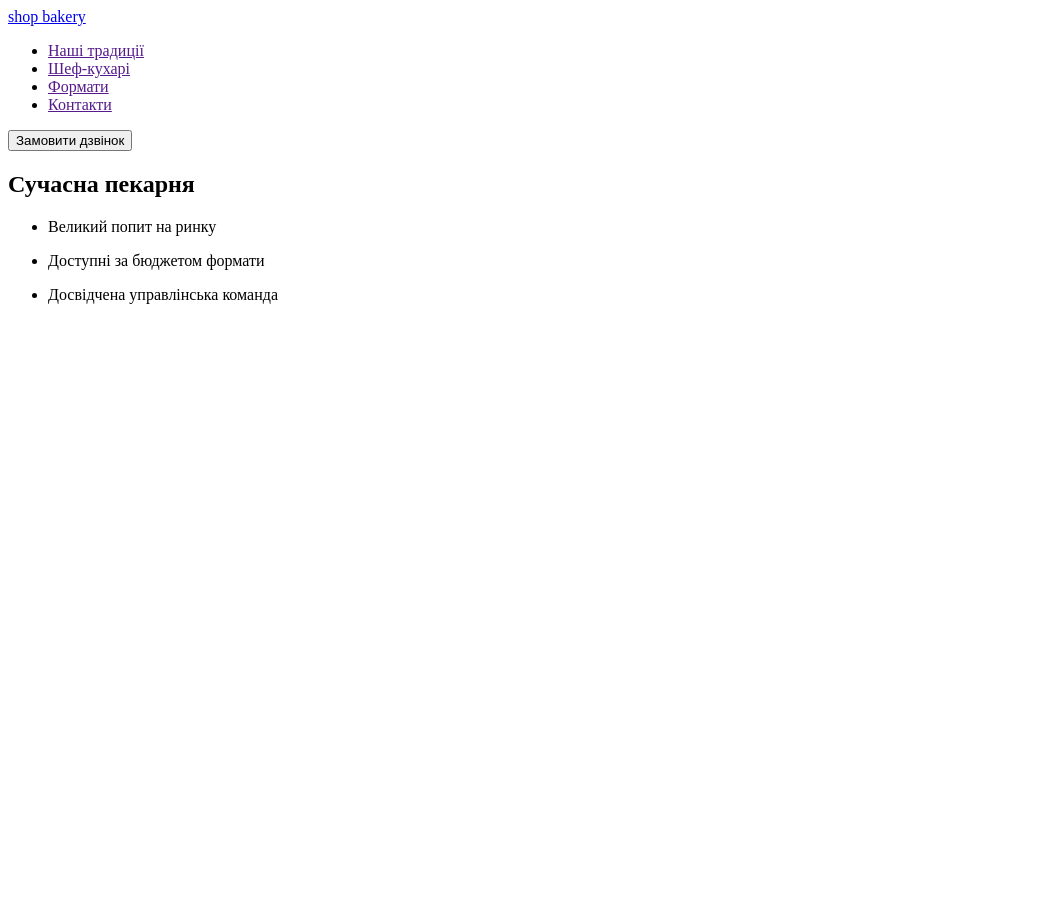
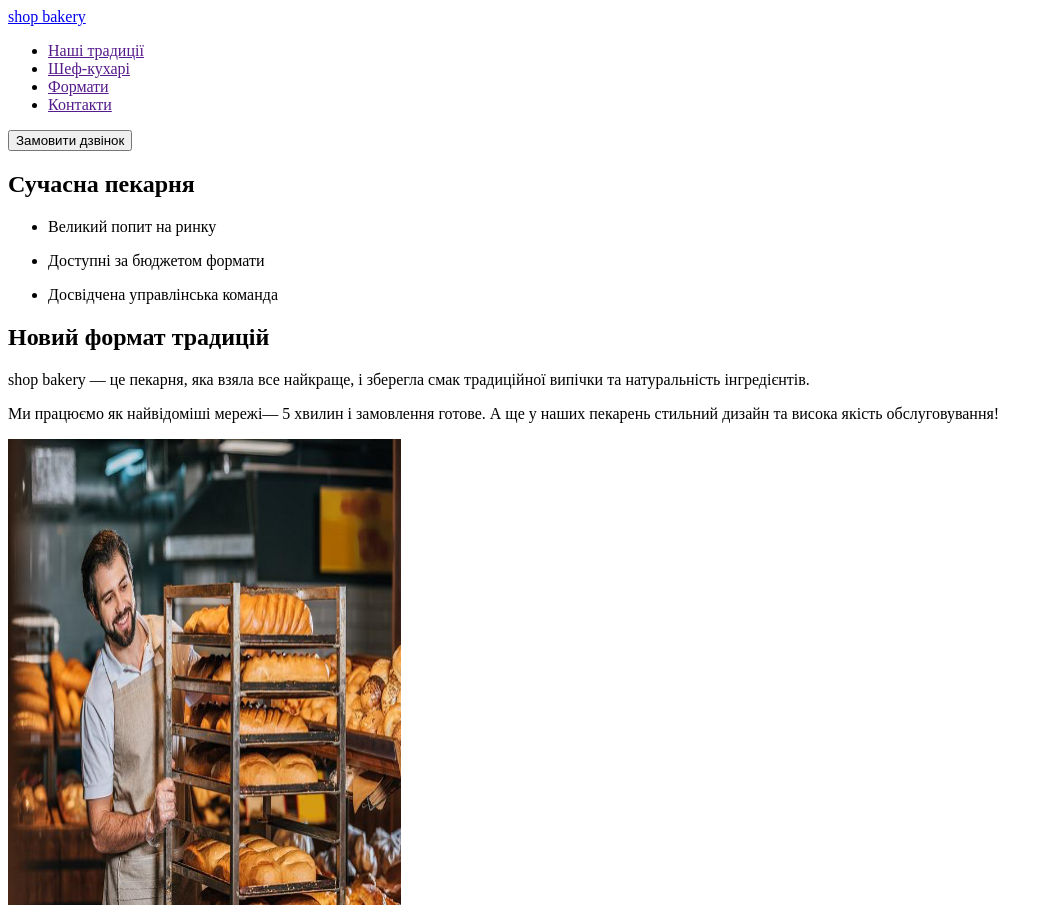
Before and after one commit to KrystynaShevchenko/bakery-project, a plain HTML site: page index.html in a window 1280 px wide. Shown: the whole page, without its empty margins (0-1053 px from the left). Before the commit the page ends 800 px from the top, so only its background shows below. Drawn offline with Linux system fonts and the light colour scheme.

Commit message:
section 2

```diff
--- a/index.html
+++ b/index.html
@@ -32,6 +32,17 @@
         </li>
       </ul>
     </section>
+    <section>
+      <h2>Новий формат традицій</h2>
+      <p>shop bakery — це пекарня, яка взяла все найкраще, і зберегла смак традиційної випічки та натуральність інгредієнтів.</p>
+      <p>Ми працюємо як найвідоміші мережі—
+        5 хвилин і замовлення готове.
+        А ще у наших пекарень стильний дизайн
+        та висока якість обслуговування!</p>
+        <img src="./img/f1f2d771dd900b0f74ca05de8c496007.png" alt="bakery man with bread" width="393" height="466">
+
+
+    </section>
     <main></main>
     <footer></footer>
   </body>
```
Also changed, not shown: img/f1f2d771dd900b0f74ca05de8c496007.png (added).
